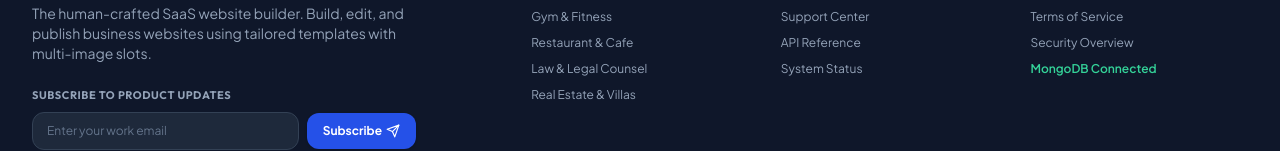
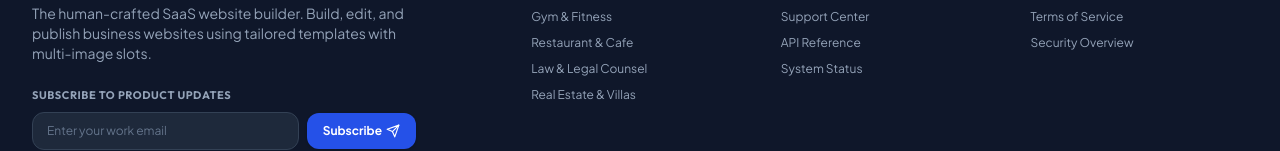
Before and after one commit to priyanshupokhariya5-crypto/nexora, a React (Vite) app in the folder client/: page / in a window 1280 px wide. Shown: the part 5155-5306 px from the top of the page. Built offline with nearby package versions, Linux system fonts and the light colour scheme; no server answers; a web font is replaced by a local one.

Commit message:
Remove MongoDB Connected debug text from the Nexora Home Page footer

```diff
--- a/client/src/components/SaaSPage.jsx
+++ b/client/src/components/SaaSPage.jsx
@@ -846,7 +846,6 @@ export default function SaaSPage({ templates = [], onSelectTemplate, onExploreCa
                 <li><a href="#privacy" className="hover:text-white transition-colors">Privacy Policy</a></li>
                 <li><a href="#terms" className="hover:text-white transition-colors">Terms of Service</a></li>
                 <li><a href="#security" className="hover:text-white transition-colors">Security Overview</a></li>
-                <li><span className="text-emerald-400 font-semibold">MongoDB Connected</span></li>
               </ul>
             </div>
 
```
